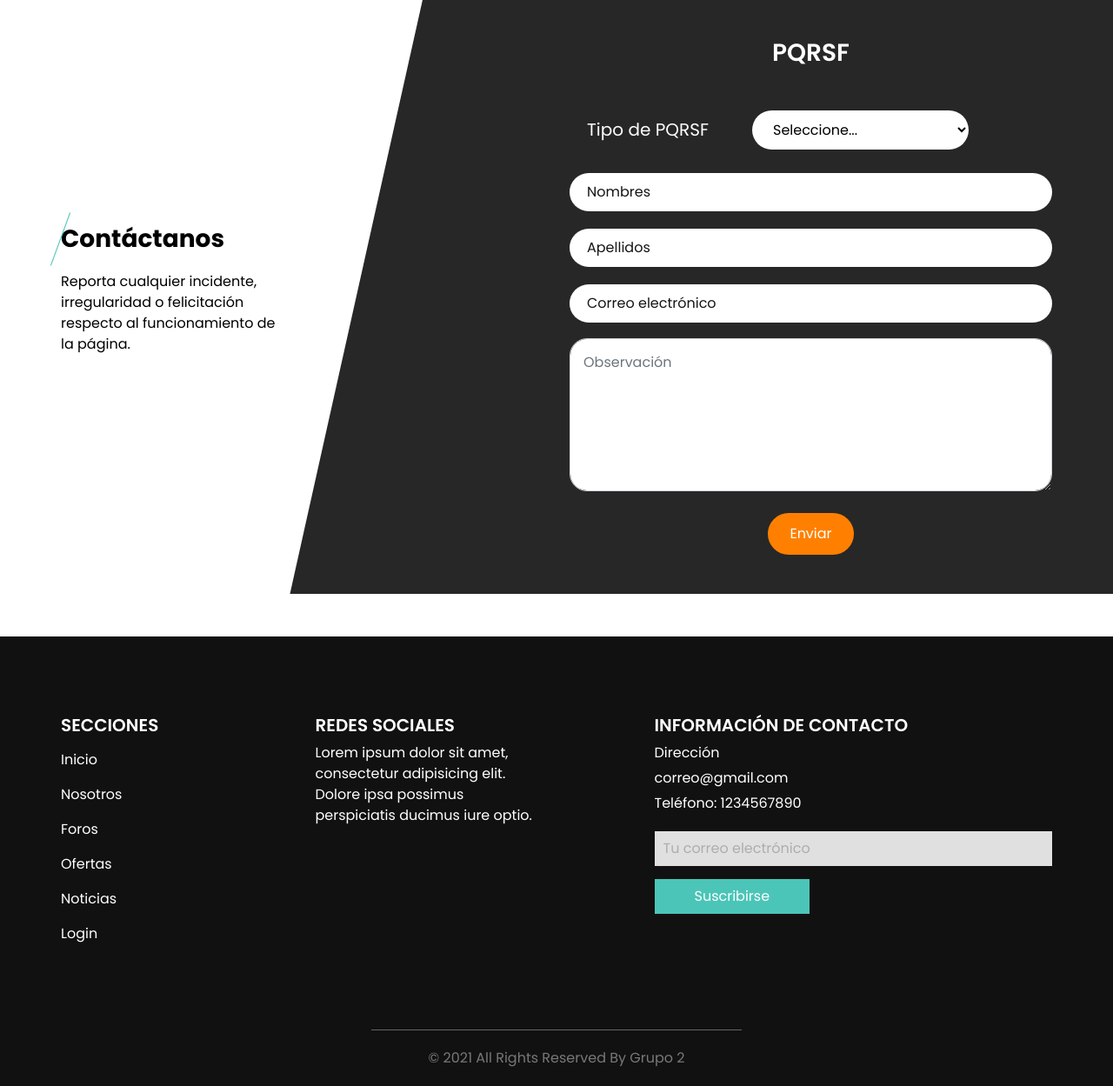
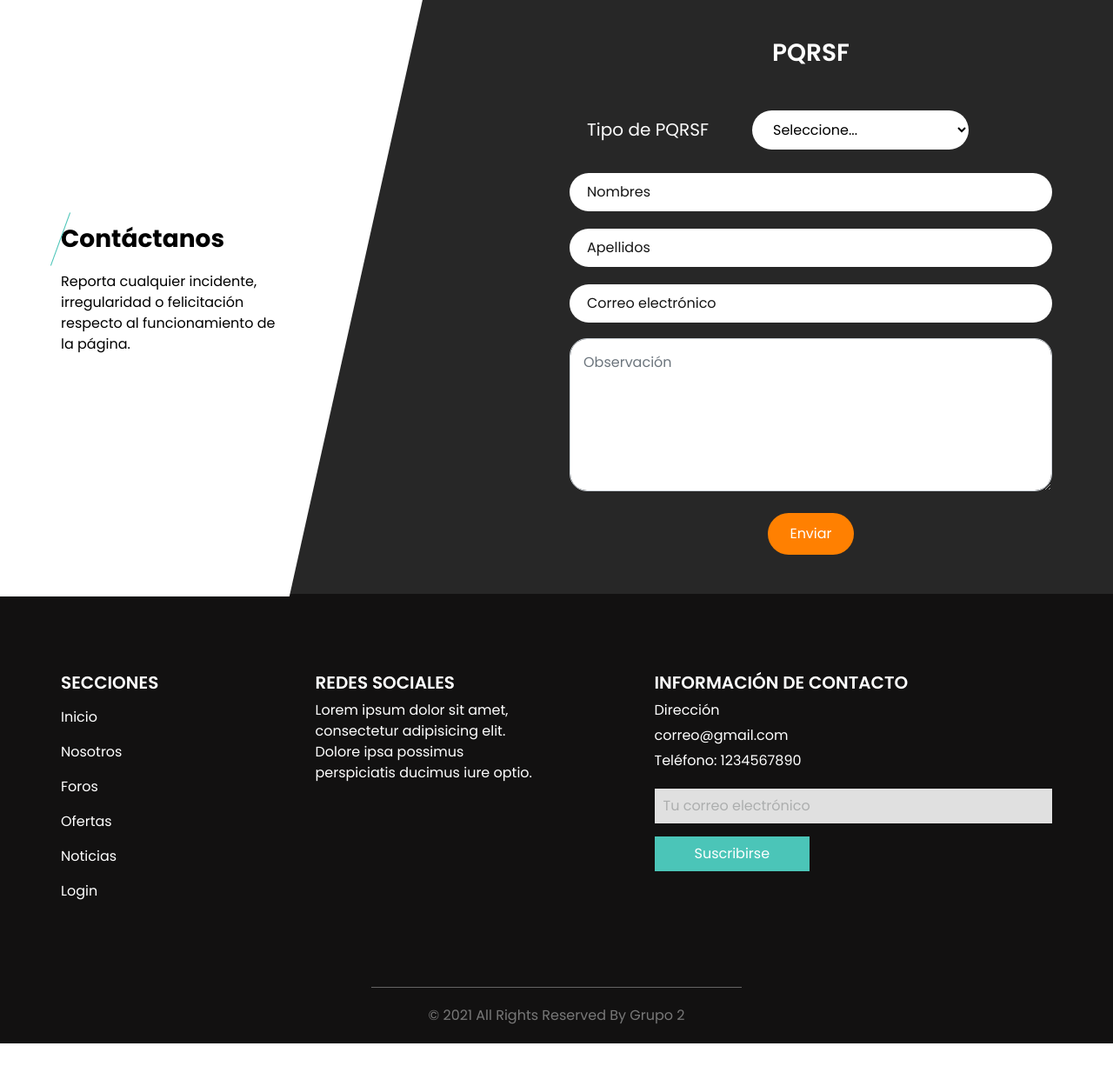
Before and after one commit to danielpzbt/ToolSen, a PHP site: page / in a window 1280 px wide. Shown: the part 4471-5720 px from the top of the page at 87% size. After the commit the page ends 5671 px from the top, so only its background shows below. Run offline with PHP 8.4, Linux system fonts and the light colour scheme; data that the repository does not hold is empty; some libraries are stand-ins or nearby versions.

Commit message:
Corregir pqrsf espacio

```diff
--- a/GUI/web/css/style.css
+++ b/GUI/web/css/style.css
@@ -745,7 +745,6 @@ a:focus {
 .contact_section {
   background-color: #272727;
   position: relative;
-  margin-bottom: 25px;
 }
 
 .contact_section .heading_container h3::before {
@@ -1719,7 +1718,6 @@ a:focus {
 .contact_section {
   background-color: #272727;
   position: relative;
-  margin-bottom: 25px;
 }
 
 .contact_section .heading_container h3::before {
--- a/GUI/web/index.php
+++ b/GUI/web/index.php
@@ -37,7 +37,6 @@ if (isset($_GET['modulo'])) {
         include_once '../view/partials/foro.php';
     }
 
-    echo "<br>";
 }
 include_once '../view/partials/footer.php';
 include_once '../view/partials/script.php';
```
